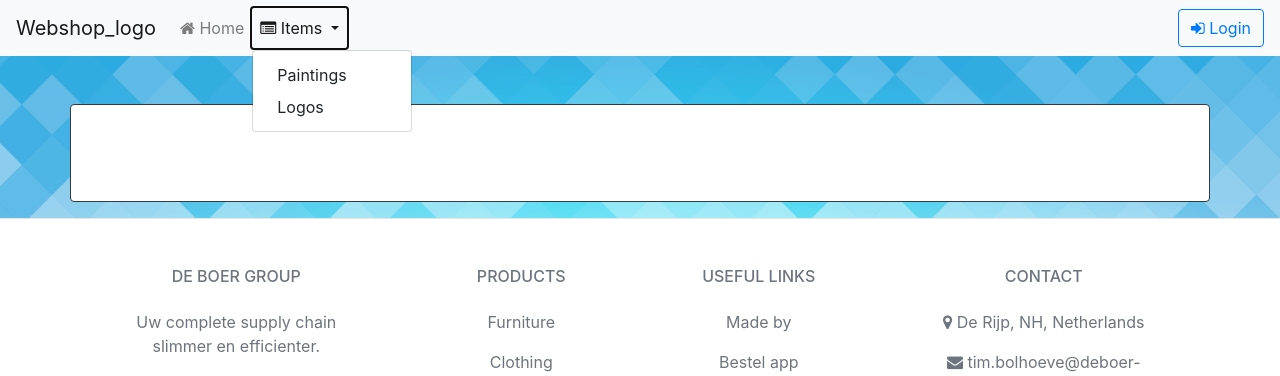
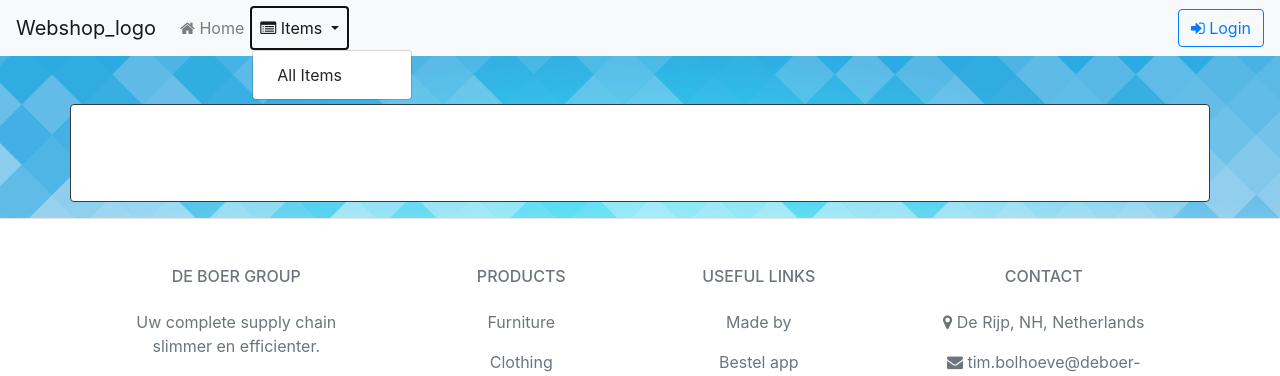
Before and after one commit to TimBolhoeves/Webpage, a Django app: page / in a window 1280 px wide, after a click on "Items". Shown: the top 376 px of the page. Run offline with Django 4.2, Linux system fonts and the light colour scheme; data that the repository does not hold is empty.

Commit message:
small update on navbar

```diff
--- a/page/templates/main/navbar.html
+++ b/page/templates/main/navbar.html
@@ -14,8 +14,7 @@
             <i class="fa fa-list-alt" aria-hidden="true"></i> Items
           </a>
           <div class="dropdown-menu" aria-labelledby="navbarDropdown">
-            <a class="dropdown-item" href="#">Paintings</a>
-            <a class="dropdown-item" href="#">Logos</a>
+              <a class="dropdown-item" href="#">All Items</a>
           </div>
         </li>
         {% if user.is_authenticated %}
```
